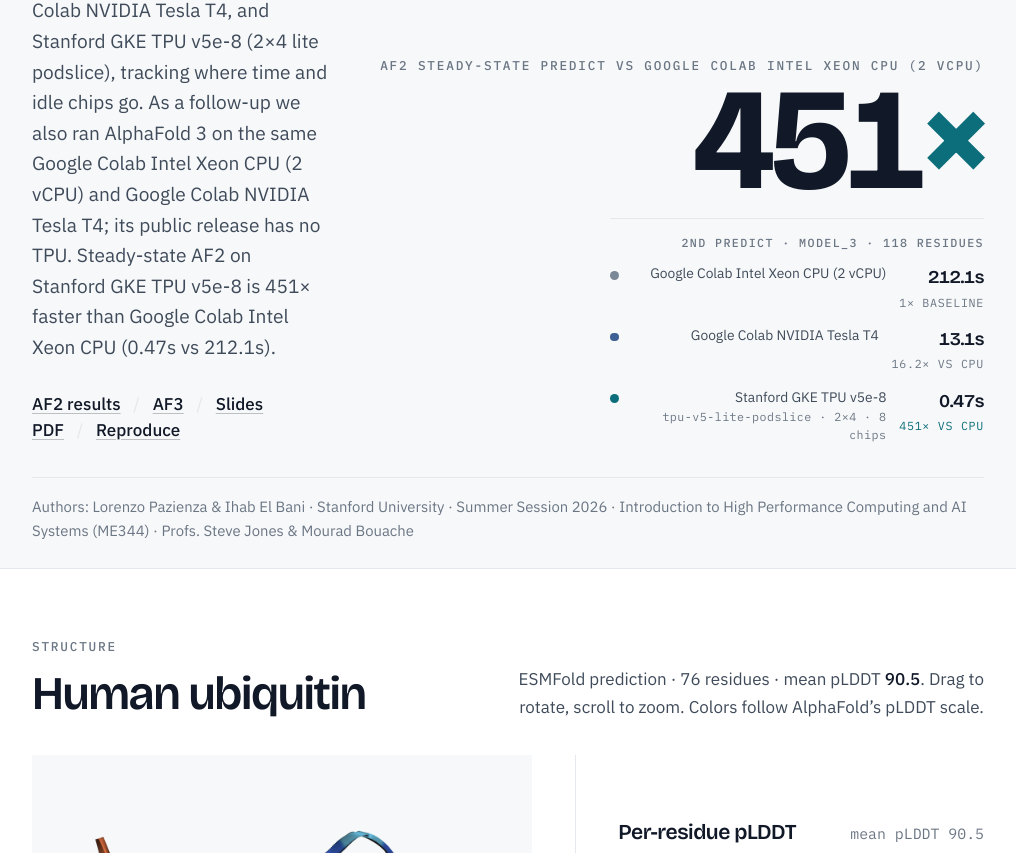
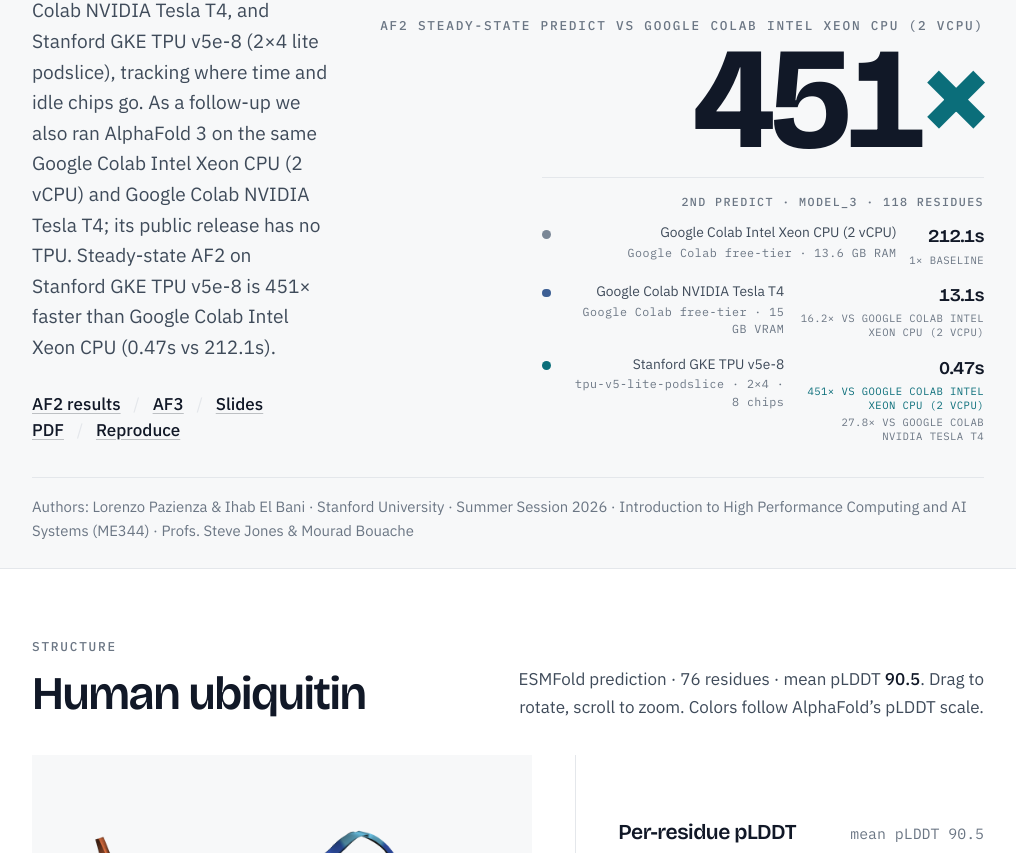
Before and after one commit to lorenzopazienza/alphafold-tpu-benchmark, a React (Vite) app in the folder website/: page / in a window 1280 px wide. Shown: the part 527-1380 px from the top of the page, without its empty margins (132-1148 px from the left). Built offline with nearby package versions, Linux system fonts and the light colour scheme.

Commit message:
fix(site): full GPU names and 27.8× vs NVIDIA Tesla T4
Hero metric rows spell out Google Colab NVIDIA Tesla T4,
free-tier GPU specs, and TPU 27.8× vs GPU alongside 451× vs CPU.

```diff
--- a/website/src/components/AlphaFold3.jsx
+++ b/website/src/components/AlphaFold3.jsx
@@ -16,7 +16,7 @@
     af3Pct: 100,
   },
   {
-    backend: 'GPU Tesla T4 (Google Colab)',
+    backend: 'GPU NVIDIA Tesla T4 (Google Colab)',
     af2: '13.1s',
     af3: '22.8s',
     ratio: '1.74×',
--- a/website/src/components/CostTakeaways.jsx
+++ b/website/src/components/CostTakeaways.jsx
@@ -50,7 +50,7 @@
         <dl className="grid gap-8 sm:grid-cols-3 sm:gap-6">
           {[
             { k: 'CPU Xeon', v: '$11.19' },
-            { k: 'GPU Tesla T4', v: '$1.27' },
+            { k: 'GPU NVIDIA Tesla T4', v: '$1.27' },
             { k: 'TPU v5e-8', v: '$1.25' },
           ].map((row) => (
             <div key={row.k} className="text-center">
--- a/website/src/components/HeadlineResults.jsx
+++ b/website/src/components/HeadlineResults.jsx
@@ -10,7 +10,7 @@
     color: '#7a8796',
   },
   {
-    name: 'Tesla T4',
+    name: 'NVIDIA Tesla T4',
     seconds: 13.086,
     display: '13.1s',
     speedup: '16.2×',
@@ -110,7 +110,7 @@
           <dl className="mt-6 grid gap-6 sm:grid-cols-3 sm:text-center">
             {[
               { k: 'CPU Xeon', v: '1.28×', s: 'Mostly compute' },
-              { k: 'GPU Tesla T4', v: '7.46×', s: 'Compile is visible' },
+              { k: 'GPU NVIDIA Tesla T4', v: '7.46×', s: 'Compile is visible' },
               { k: 'TPU v5e-8', v: '59.1×', s: 'Cold path is compile' },
             ].map((row) => (
               <div key={row.k}>
--- a/website/src/components/Hero.jsx
+++ b/website/src/components/Hero.jsx
@@ -29,21 +29,26 @@
 const METRIC_ROWS = [
   {
     backend: 'Google Colab Intel Xeon CPU (2 vCPU)',
+    detail: 'Google Colab free-tier · 13.6 GB RAM',
     time: '212.1s',
-    speedup: '1× baseline',
+    speedups: ['1× baseline'],
     color: '#7a8796',
   },
   {
     backend: 'Google Colab NVIDIA Tesla T4',
+    detail: 'Google Colab free-tier · 15 GB VRAM',
     time: '13.1s',
-    speedup: '16.2× vs CPU',
+    speedups: ['16.2× vs Google Colab Intel Xeon CPU (2 vCPU)'],
     color: '#3d5f94',
   },
   {
     backend: 'Stanford GKE TPU v5e-8',
     detail: 'tpu-v5-lite-podslice · 2×4 · 8 chips',
     time: '0.47s',
-    speedup: '451× vs CPU',
+    speedups: [
+      '451× vs Google Colab Intel Xeon CPU (2 vCPU)',
+      '27.8× vs Google Colab NVIDIA Tesla T4',
+    ],
     color: '#0b6e7a',
   },
 ]
@@ -124,7 +129,16 @@
                     </div>
                     <div className="hero-metric-stats">
                       <span className="hero-metric-time eq">{row.time}</span>
-                      <span className="hero-metric-speedup eq">{row.speedup}</span>
+                      {row.speedups.map((line) => (
+                        <span
+                          key={line}
+                          className={`hero-metric-speedup eq${
+                            line.includes('451×') ? ' hero-metric-speedup--highlight' : ''
+                          }`}
+                        >
+                          {line}
+                        </span>
+                      ))}
                     </div>
                   </li>
                 ))}
--- a/website/src/index.css
+++ b/website/src/index.css
@@ -193,7 +193,7 @@
 }
 
 .hero-metric-stack {
-  max-width: 22rem;
+  max-width: 26rem;
   border-top: 1px solid var(--color-line);
   padding-top: 0.875rem;
   text-align: left;
@@ -267,13 +267,20 @@
 
 .hero-metric-speedup {
   font-family: var(--font-mono);
-  font-size: 0.6875rem;
-  letter-spacing: 0.06em;
+  font-size: 0.625rem;
+  line-height: 1.35;
+  letter-spacing: 0.04em;
   text-transform: uppercase;
   color: var(--color-mute);
+  max-width: 11rem;
+  text-align: right;
 }
 
-.hero-metric-row:last-child .hero-metric-speedup {
+.hero-metric-speedup--highlight {
+  color: var(--color-teal);
+}
+
+.hero-metric-row:last-child .hero-metric-speedup--highlight {
   color: var(--color-teal);
 }
 
```
Also changed, not shown: website/public/llms.txt.
